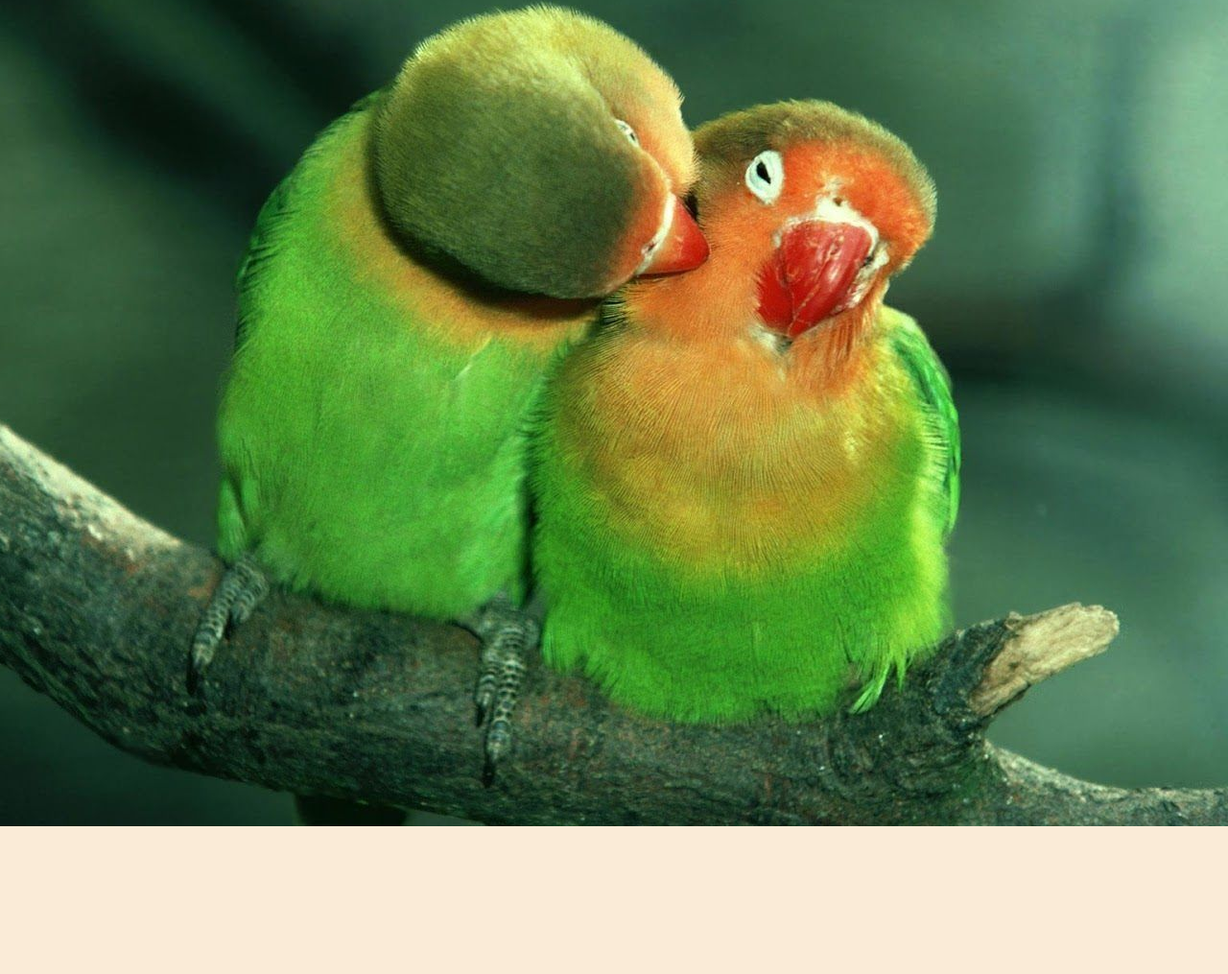
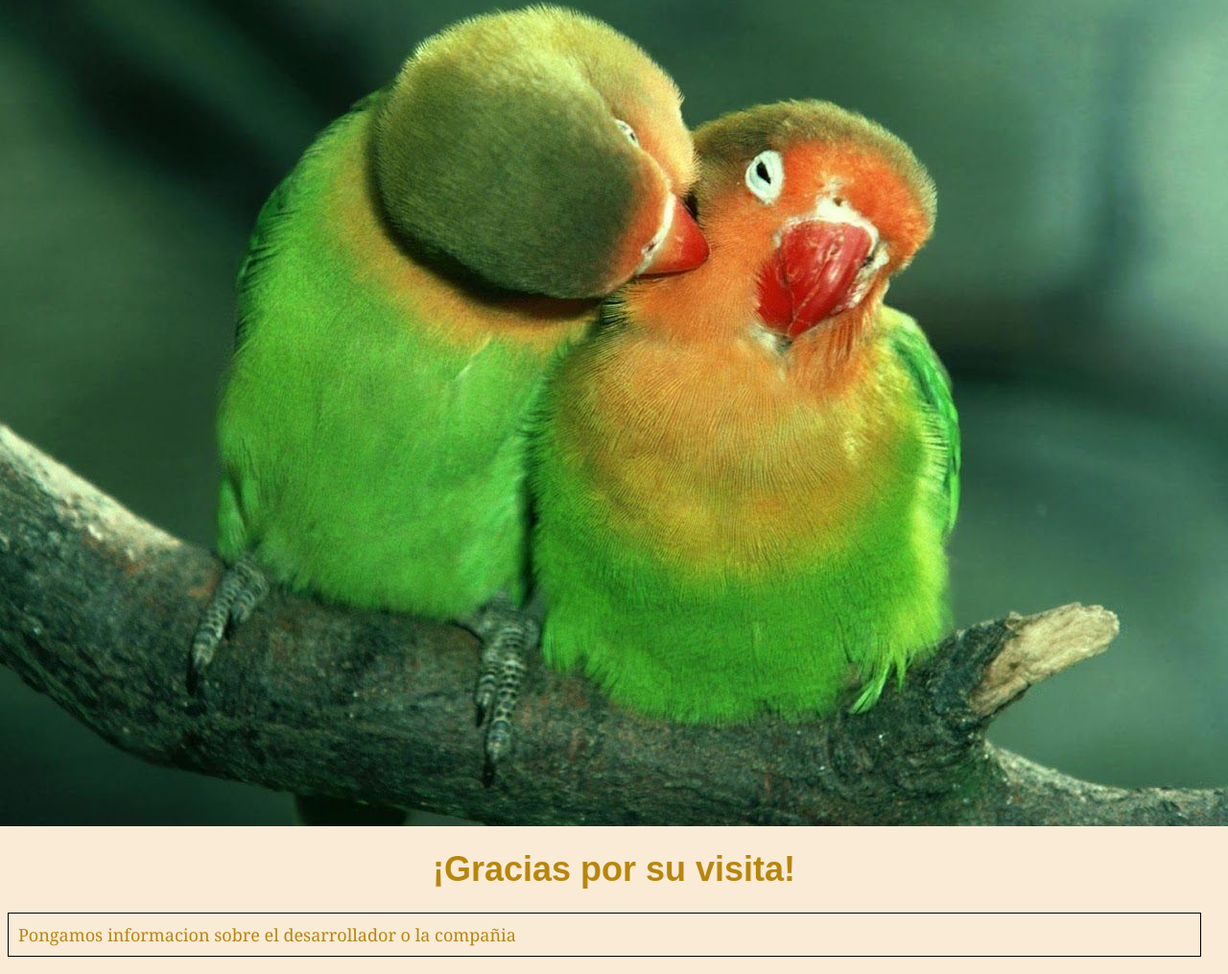
Before and after one commit to DanielStCabreraB/miprimerapagina, a plain HTML site: page about.html in a window 1280 px wide. Shown: the part 1685-2700 px from the top of the page at 96% size. Before the commit the page ends 2554 px from the top, so only its background shows below. Drawn offline with Linux system fonts and the light colour scheme.

Commit message:
Mi primer confirmacion de actualizacion

```diff
--- a/about.html
+++ b/about.html
@@ -6,7 +6,7 @@
 </head>
        <meta chasert="UTF-8"/>
 <body>
-    <div class="container-nav">
+    <header class="container-nav">
         <nav class="navbar">
             <a href="Index.html" class="brand">Mi página web</a>
             <ul class="nav-links">
@@ -17,13 +17,13 @@
             </ul>
           </nav>
   <button class="button-menu-toggle">Menu</button>
-</div>
+    </header>
 
-<div class="container">
+<main>
+  <div class="container">
     <h1>Acerca de</h1>
     <p>¡Bienvenido a nuestra página “Acerca de”! Aquí, aprenderás más sobre nuestra empresa y los servicios que ofrecemos.</p>
-
-    </div>
+  </div>
 
     <div class="img-container">
         <img src="img/bird-backgrounds-for-laptop-wallpaper-preview.jpg" alt="Descripción de la imagen 1" />
@@ -31,6 +31,14 @@
         <img src="img/pajaro-azul-pequeño.jpg" alt="Descripción de la imagen 3" />
         <img src="img/pajaros-pequeños-de-colores.jpg" alt="Descripción de la imagen 4" />
     </div>
+    <div class="container greeting">
+      <h1>¡Gracias por su visita!</h1>
+    </div>
+</main>
+
+<footer>
+  <p>Pongamos informacion sobre el desarrollador o la compañia</p>
+</footer>
 
     <script src="script.js"></script>
 </body>
--- a/estilos.css
+++ b/estilos.css
@@ -70,6 +70,10 @@ p {
     justify-content: center;
   }
 
+  .greeting{
+    text-align: center;
+  }
+
   iframe, video {
     display: flex;
     flex-direction: column;
```
